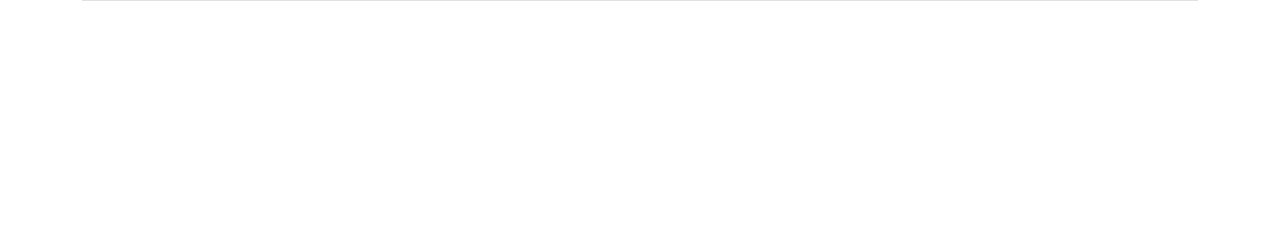
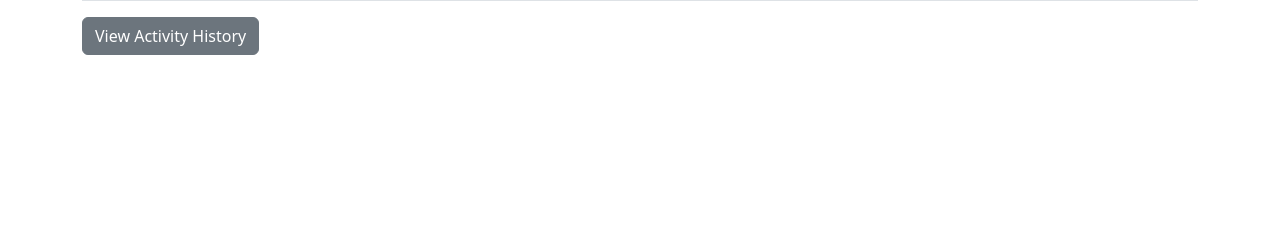
Before and after one commit to dzzz1a/DBProject_Group3_StudentActivityTracker, a Flask app: page /dashboard in a window 1280 px wide. Shown: the part 552-787 px from the top of the page. Run offline with Flask 3, Linux system fonts and the light colour scheme; a user stored in the database is signed in.

Commit message:
Update dashboard.html

```diff
--- a/week4_web_implementation/website/templates/dashboard.html
+++ b/week4_web_implementation/website/templates/dashboard.html
@@ -54,4 +54,9 @@
   {% endfor %}
   </tbody>
 </table>
+
+<a href="{{ url_for('views.activity_history') }}" class="btn btn-secondary mb-3">
+    View Activity History
+</a>
+
 {% endblock %}
```
